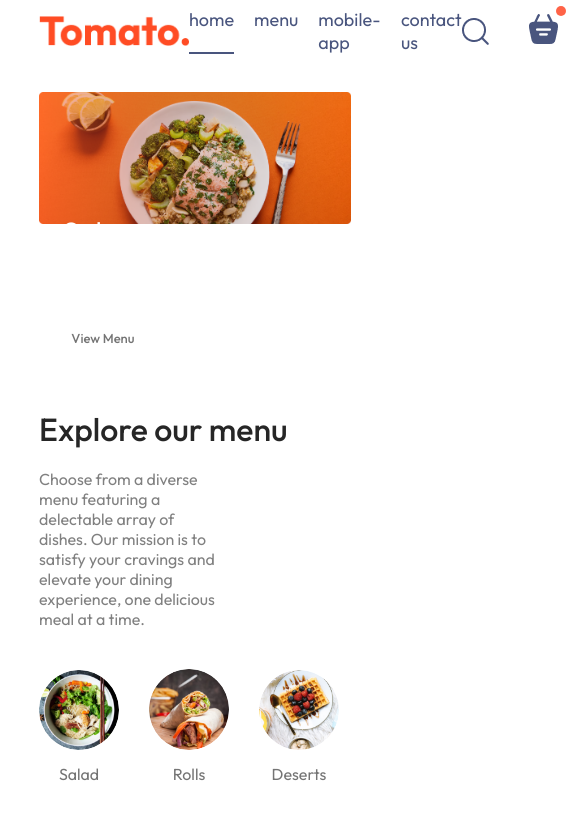
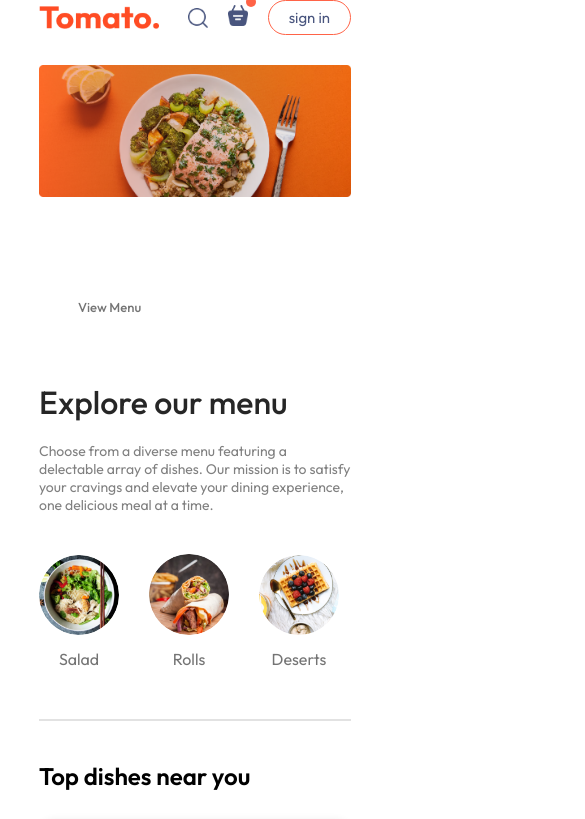
Before and after one commit to Kalpeshpagar/Food-Del, a React (Vite) app in the folder frontend/: page / in a window 390 px wide. Shown: the top 819 px of the page, 585 px wide, since content can reach past the window. Built offline with nearby package versions, Linux system fonts and the light colour scheme.

Commit message:
Make home page responsive.

```diff
--- a/frontend/src/App.jsx
+++ b/frontend/src/App.jsx
@@ -4,17 +4,21 @@
 import Home from './pages/Home/Home'
 import PlaceOrder from './pages/PlaceOrder/PlaceOrder'
 import Cart from './pages/Cart/Cart'
+import Footer from './components/Footer/Footer'
 
 const App = () => {
   return (
-    <div className='app'>
+    <>
+      <div className='app'>
       <Navbar />
       <Routes>
         <Route path='/' element={<Home/>}/>
         <Route path='/cart' element={<Cart/>}/>
         <Route path='/order' element={<PlaceOrder/>}/>
       </Routes>
-    </div>
+      </div>
+      <Footer/>
+    </>
   )
 }
 
--- /dev/null
+++ b/frontend/src/components/AppDownload/AppDownload.css
@@ -0,0 +1,22 @@
+.app-download{
+    margin: auto auto;
+    margin-top: 100px;
+    font-size: max(3vw,20px);
+    text-align: center;
+    font-weight: 500;
+}
+.app-download-platforms{
+    display: flex;
+    justify-content: center;
+    gap: max(2vw,10px);
+    margin-top: 40px;
+}
+.app-download-platforms img{
+    width: max(30vw,120px);
+    max-width: 180px;
+    transition: 0.5s;
+    cursor: pointer;
+}
+.app-download-platforms img:hover{
+    transform: scale(1.05);
+}
--- /dev/null
+++ b/frontend/src/components/AppDownload/AppDownload.jsx
@@ -0,0 +1,17 @@
+import React from 'react'
+import './AppDownload.css'
+const AppDownload = () => {
+  return (
+    <div className='app-download' id='app-download'>
+        <p>For Better Experience  Download <br /> Tomato App</p>
+          <div className="app-download-platforms">
+              <img src={assets.play_store} alt="" />
+              <img src={assets.app_store} alt="" />
+        </div>
+
+    </div>
+  )
+}
+import './AppDownload.css'
+import { assets } from '../../assets/assets'
+export default AppDownload
--- a/frontend/src/components/ExploreMenu/ExploreMenu.css
+++ b/frontend/src/components/ExploreMenu/ExploreMenu.css
@@ -50,3 +50,11 @@
     border: 4px solid tomato;
     padding: 2px;
 }
+
+@media (max-width:1050px) {
+    .explore-menu-text{
+        max-width: 100%;
+        font-size: 14px;
+    }
+
+}
--- a/frontend/src/components/Footer/Footer.css
+++ b/frontend/src/components/Footer/Footer.css
@@ -42,3 +42,14 @@
     border: none;
     background-color: grey;
 }
+
+@media (max-width:750px) {
+    .footer-content{
+        display: flex;
+        flex-direction: column;
+        gap: 35px;
+    }
+    .footer-copyright{
+        text-align: center;
+    }
+}
--- a/frontend/src/components/Header/Header.css
+++ b/frontend/src/components/Header/Header.css
@@ -38,3 +38,20 @@
     font-size: max(1vw,13px);
     border-radius: 50px;
 }
+
+@media (max-width:1050px) {
+    .header-contents{
+        max-width: 45%;
+    }
+}
+@media (max-width:750px) {
+    .header-contents {
+      max-width: 65%;
+    }
+    .header-contents p{
+       display: none;
+    }
+    .header-contents button{
+        padding: 2vw 4vw;
+    }
+}
--- a/frontend/src/components/Navbar/Navbar.css
+++ b/frontend/src/components/Navbar/Navbar.css
@@ -62,3 +62,50 @@
     top: -8px;
     right: -8px;
 }
+
+@media (max-width:1050px) {
+    .navbar .logo{
+        width: 140px;
+    }
+
+    .navbar-menu{
+        gap: 20px;
+        font-size: 17px;
+    }
+    .navbar-right{
+        gap: 30px;
+    }
+    .navbar-right img{
+        width: 22px;
+    }
+    .navbar-right button{
+        padding: 8px 25px;
+    }
+}
+
+@media (max-width:900px) {
+    .navbar .logo{
+        width: 120px;
+    }
+
+    .navbar-menu{
+        gap: 15px;
+        font-size: 16px;
+    }
+    .navbar-right{
+        gap: 20px;
+    }
+    .navbar-right img{
+        width: 20px;
+    }
+    .navbar-right button{
+        padding: 7px 20px;
+        font-size: 15px;
+    }
+}
+@media (max-width:750px) {
+    .navbar-menu{
+        display: none;
+    }
+
+}
--- a/frontend/src/pages/Home/Home.jsx
+++ b/frontend/src/pages/Home/Home.jsx
@@ -3,6 +3,7 @@
 import Header from '../../components/Header/Header'
 import ExploreMenu from '../../components/ExploreMenu/ExploreMenu'
 import FoodDisplay from '../../components/FoodDisplay/FoodDisplay'
+import AppDownload from '../../components/AppDownload/AppDownload'
 const Home = () => {
   const [category, setCategory] = useState("All");
 
@@ -11,7 +12,7 @@
       <Header />
       <ExploreMenu category={ category} setCategory={setCategory} />
       <FoodDisplay category={category } />
-
+      <AppDownload/>
     </div>
   )
 }
```
